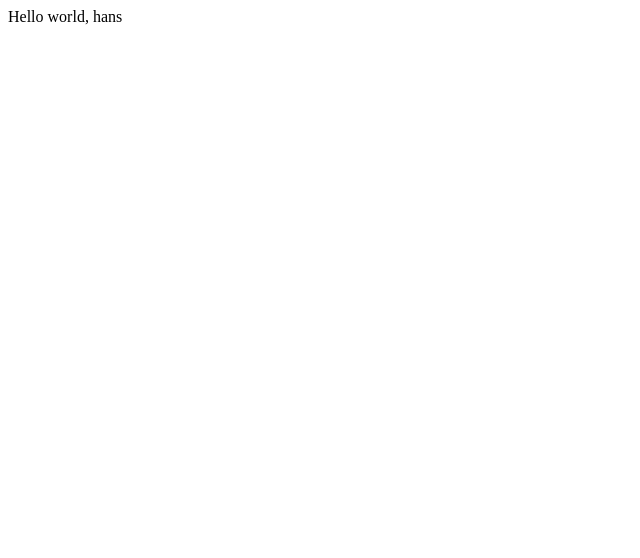
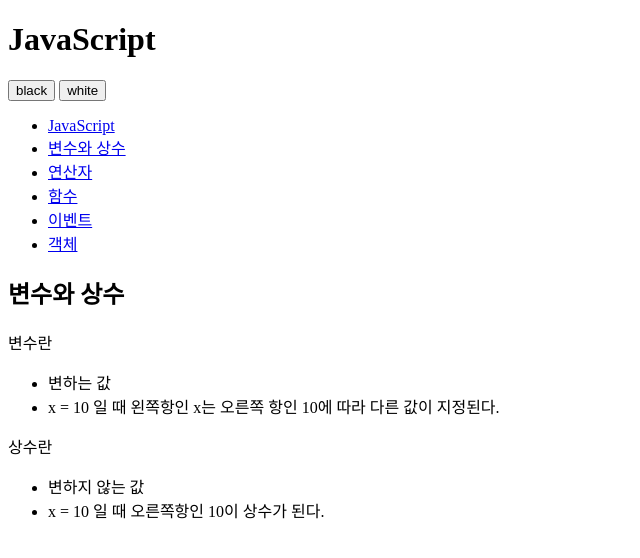
Before and after one commit to han21ks/opentutorials-han21ks, a plain HTML site: page index.html in a window 1280 px wide. Shown: the whole page, without its empty margins (0-640 px from the left). Drawn offline with Linux system fonts and the light colour scheme.

Commit message:
change index.html

```diff
--- a/index.html
+++ b/index.html
@@ -1,28 +1,53 @@
 <!DOCTYPE html>
-<html lang="en">
-	<head>
-		<meta charset="utf-8" />
+<html>
+    <head>
+        <meta charset="utf-8" />
+    </head>
 
-		<! -- Always force latest IE rendering engine (even in intranet) & Chrome frame
-		Remove this if you use the .htaccess -->
-		<meta http-equiv="X-UA-Compatible" content="IE=edge, chrome=1" />
-
-		<title>index</title>
-		<meta name="description" content="" />
-		<meta name="author" content="hans" />
-
-		<meta name="viewport" content="width=device-width; initial-scale=1.0" />
-
-		<! -- Replace favicon.ico & apple-touch-icon.png in the root of your domain and dele
-		<link rel="shortcut icon" href="/favicon.ico" />
-		<link rel="apple-touch-icon" href="/apple-touch-icon.png" />
-	</head>
-
-	<body>
-
-		Hello world, hans
-
-	</body>
-
-
+    <body id="body">
+        <div>
+            <header>
+                <h1>JavaScript</h1>
+            </header>
+            <div id="toolbar">
+                <input type="button" value="black" />
+                <input type="button" value="white" />
+            </div>
+            <nav>
+                <ul>
+                    <li><a href="http://opentutorials.org/course/49/17">JavaScript</a></li>
+                    <li><a href="http://opentutorials.org/course/49/16">변수와 상수</a></li>
+                    <li><a href="http://opentutorials.org/course/49/18">연산자</a></li>
+                    <li><a href="http://opentutorials.org/course/49/19">함수</a></li>
+                    <li><a href="http://opentutorials.org/course/49/20">이벤트</a></li>
+                    <li><a href="http://opentutorials.org/course/49/21">객체</a></li>
+                </ul>
+            </nav>
+            <article>
+                <h2>변수와 상수</h2>
+                <div>
+                    <p>변수란</p>
+                    <ul>
+                        <li>
+                            변하는 값
+                        </li>
+                        <li>
+                            x = 10 일 때 왼쪽항인 x는 오른쪽 항인 10에 따라 다른 값이 지정된다.
+                        </li>
+                    </ul>
+                    <p>
+                        상수란
+                    </p>
+                    <ul>
+                        <li>
+                            변하지 않는 값
+                        </li>
+                        <li>
+                            x = 10 일 때 오른쪽항인 10이 상수가 된다.
+                        </li>
+                    </ul>
+                </div>
+            </article>
+        </div>
+    </body>
 </html>
```
